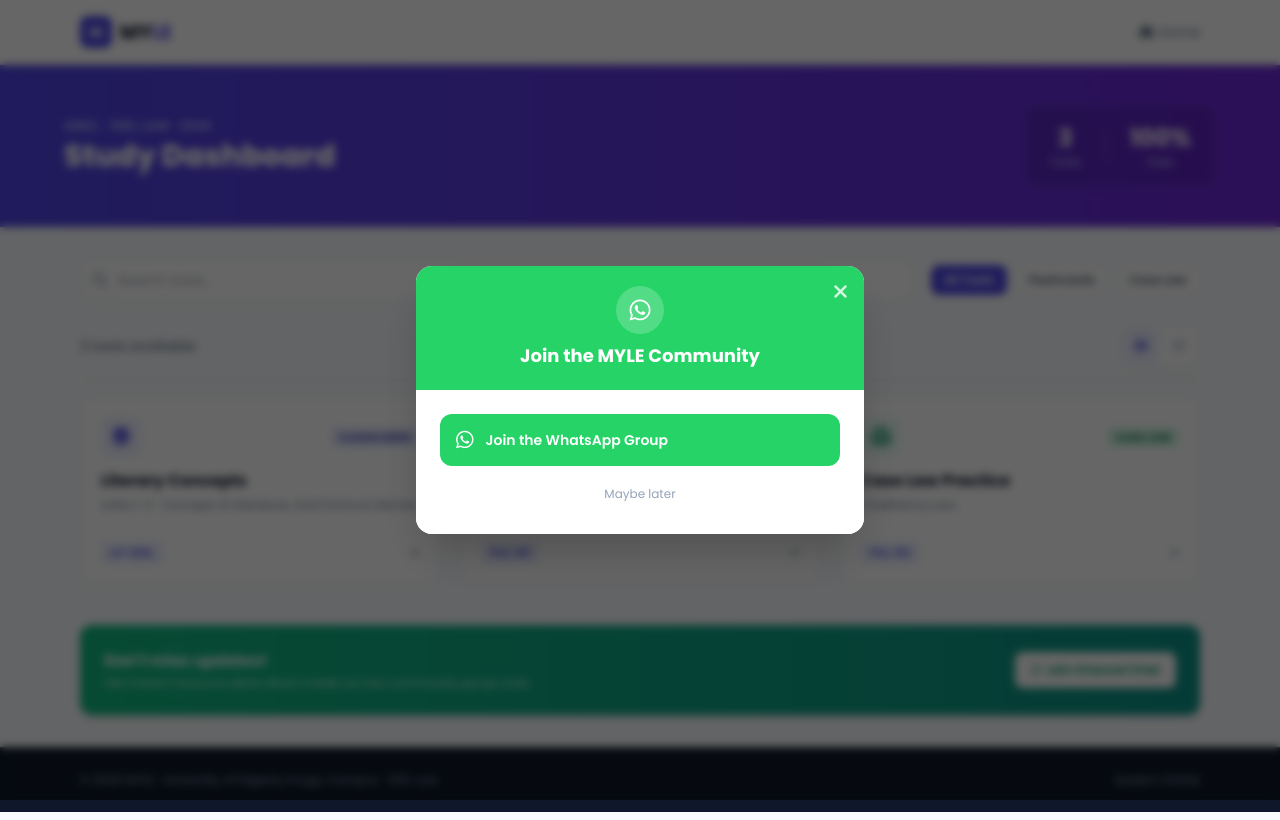
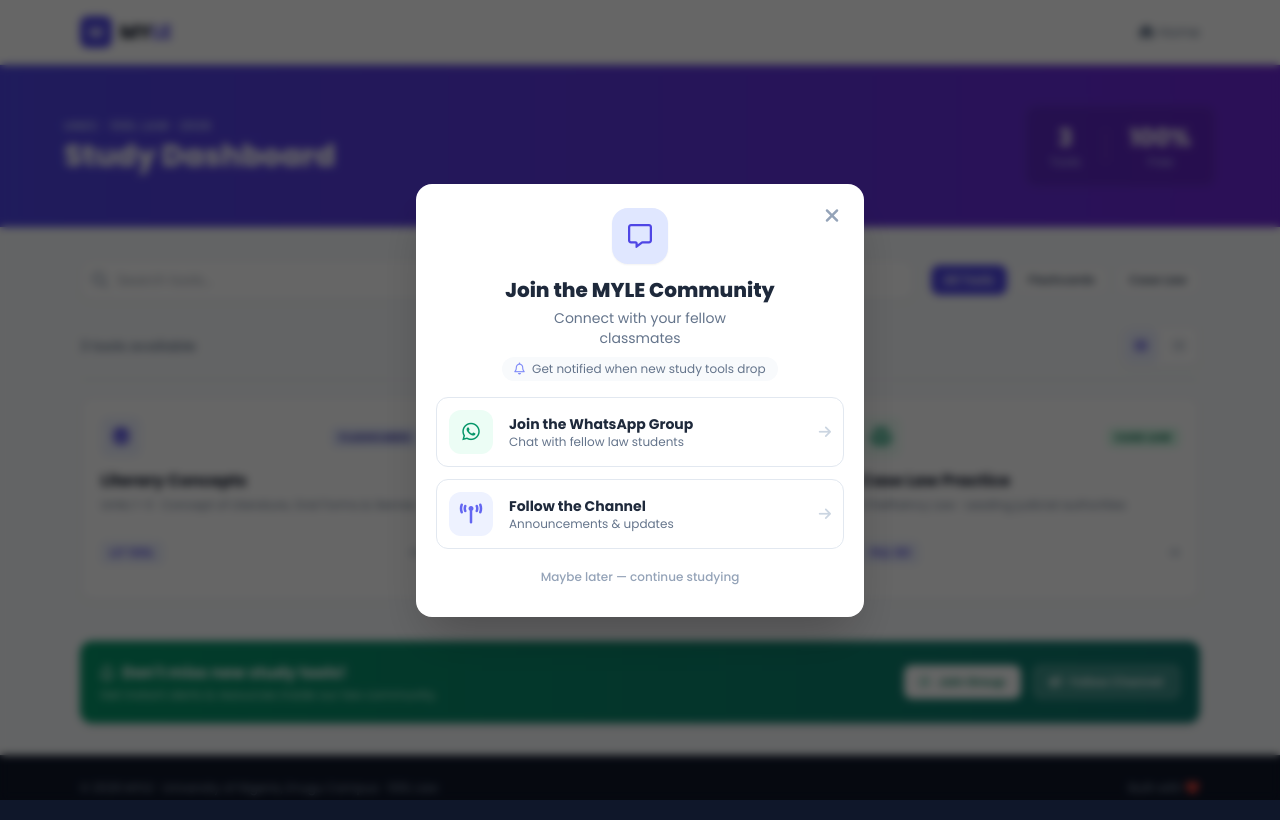
Before and after one commit to Dion-Fred/myle, a plain HTML site: page dashboard.html in a window 1280 px wide. Drawn offline with nearby package versions, Linux system fonts and the light colour scheme.

Commit message:
Fix Dashboard issues

```diff
--- a/dashboard.html
+++ b/dashboard.html
@@ -2,8 +2,8 @@
 <html lang="en">
 <head>
 <meta charset="UTF-8">
-<meta name="viewport" content="width=device-width, initial-scale=1.0">
-<title>Dashboard — MYLE</title>
+<meta name="viewport" content="width=device-width, initial-scale=1.0, user-scalable=yes">
+<title>Dashboard — MYLE | Law Study Tools</title>
 <link href="https://fonts.googleapis.com/css2?family=Poppins:wght@300;400;500;600;700;800&display=swap" rel="stylesheet">
 <link rel="stylesheet" href="https://cdnjs.cloudflare.com/ajax/libs/font-awesome/6.5.0/css/all.min.css">
 <script src="https://cdn.tailwindcss.com"></script>
@@ -19,44 +19,91 @@ tailwind.config = {
 <style>
   * { font-family: 'Poppins', sans-serif; }
   .filter-active { background-color: #4f46e5 !important; color: white !important; border-color: #4f46e5 !important; }
+  .popup-transition { transition: opacity 0.2s ease, transform 0.2s ease; }
+  .line-clamp-2 {
+    display: -webkit-box;
+    -webkit-line-clamp: 2;
+    -webkit-box-orient: vertical;
+    overflow: hidden;
+  }
 </style>
 </head>
 <body class="bg-slate-50 text-slate-800 min-h-screen flex flex-col">
 
-<!-- ════ WHATSAPP POPUP (Safe Modal Architecture) ════ -->
-<div id="waPopup" class="fixed inset-0 z-50 hidden items-center justify-center p-4 bg-black/60 backdrop-blur-sm">
-  <div class="bg-white rounded-2xl shadow-2xl w-full max-w-md overflow-hidden transition-all">
-    <div class="bg-[#25D366] p-5 text-white text-center relative">
-      <button id="closePopupTop" class="absolute top-3 right-4 text-white/80 hover:text-white text-xl"><i class="fa-solid fa-xmark"></i></button>
-      <div class="w-12 h-12 bg-white/20 rounded-full flex items-center justify-center mx-auto mb-2">
-        <i class="fa-brands fa-whatsapp text-2xl"></i>
+<!-- ════ FIXED COMMUNITY POPUP — matches screenshots (Group + Channel + “Maybe later”) ════ -->
+<div id="waPopup" class="fixed inset-0 z-50 hidden items-center justify-center p-4 bg-black/60 backdrop-blur-sm transition-all">
+  <div class="bg-white rounded-2xl shadow-2xl w-full max-w-md overflow-hidden transform transition-all popup-transition">
+    <!-- header with close + title -->
+    <div class="relative px-5 pt-6 pb-2 text-center">
+      <button id="closePopupTop" class="absolute top-4 right-4 text-slate-400 hover:text-slate-700 text-xl w-8 h-8 flex items-center justify-center rounded-full hover:bg-slate-100 transition">
+        <i class="fa-solid fa-xmark"></i>
+      </button>
+      <div class="w-14 h-14 bg-indigo-100 rounded-2xl flex items-center justify-center mx-auto mb-3 shadow-sm">
+        <i class="fa-regular fa-message text-indigo-600 text-2xl"></i>
       </div>
-      <h3 class="text-lg font-bold">Join the MYLE Community</h3>
+      <h2 class="text-xl font-extrabold text-slate-800">Join the MYLE Community</h2>
+      <p class="text-slate-500 text-sm mt-1 max-w-[250px] mx-auto">Connect with your fellow classmates</p>
     </div>
-    <div class="p-6 space-y-3 bg-white">
-      <a href="https://chat.whatsapp.com/EGrdpOs0XGOBZhoU6JneK5" target="_blank" class="flex items-center gap-3 w-full bg-[#25D366] text-white font-semibold rounded-xl px-4 py-3 hover:opacity-90">
-        <i class="fa-brands fa-whatsapp text-xl"></i>
-        <span class="text-sm">Join the WhatsApp Group</span>
+
+    <!-- announcement text (extra from screenshot) -->
+    <div class="px-5 pb-2 text-center">
+      <p class="text-xs text-slate-500 bg-slate-50 inline-block px-3 py-1 rounded-full">
+        <i class="fa-regular fa-bell mr-1 text-indigo-400"></i> Get notified when new study tools drop
+      </p>
+    </div>
+
+    <!-- Two CTA cards: WhatsApp Group + Channel (exactly as design) -->
+    <div class="px-5 space-y-3 mt-2">
+      <!-- WhatsApp Group card -->
+      <a href="https://chat.whatsapp.com/EGrdpOs0XGOBZhoU6JneK5" target="_blank" rel="noopener noreferrer" class="flex items-center gap-4 bg-white border border-slate-200 rounded-xl p-3 hover:border-emerald-300 hover:shadow-md transition-all group">
+        <div class="w-11 h-11 bg-emerald-50 rounded-xl flex items-center justify-center flex-shrink-0">
+          <i class="fa-brands fa-whatsapp text-emerald-600 text-xl"></i>
+        </div>
+        <div class="flex-1">
+          <h4 class="font-bold text-slate-800 text-sm group-hover:text-emerald-700">Join the WhatsApp Group</h4>
+          <p class="text-xs text-slate-500">Chat with fellow law students</p>
+        </div>
+        <i class="fa-solid fa-arrow-right text-slate-300 group-hover:text-emerald-500 text-sm"></i>
       </a>
-      <button id="closePopupBtn" class="w-full text-slate-400 text-xs py-2 hover:text-slate-600">Maybe later</button>
+
+      <!-- Channel card (WhatsApp channel) -->
+      <a href="https://whatsapp.com/channel/0029Vb89HYY5K3zW069YCD26" target="_blank" rel="noopener noreferrer" class="flex items-center gap-4 bg-white border border-slate-200 rounded-xl p-3 hover:border-indigo-300 hover:shadow-md transition-all group">
+        <div class="w-11 h-11 bg-indigo-50 rounded-xl flex items-center justify-center flex-shrink-0">
+          <i class="fa-solid fa-broadcast-tower text-indigo-500 text-xl"></i>
+        </div>
+        <div class="flex-1">
+          <h4 class="font-bold text-slate-800 text-sm group-hover:text-indigo-600">Follow the Channel</h4>
+          <p class="text-xs text-slate-500">Announcements & updates</p>
+        </div>
+        <i class="fa-solid fa-arrow-right text-slate-300 group-hover:text-indigo-500 text-sm"></i>
+      </a>
+    </div>
+
+    <!-- Maybe later action (dismiss popup) -->
+    <div class="px-5 pb-6 pt-3 text-center">
+      <button id="closePopupBtn" class="text-slate-400 text-xs font-medium py-2 px-4 rounded-lg hover:bg-slate-100 hover:text-slate-600 transition w-full">
+        Maybe later — continue studying
+      </button>
     </div>
   </div>
 </div>
 
-<!-- ════ NAV ════ -->
+<!-- ════ NAVIGATION ════ -->
 <nav class="bg-white border-b border-slate-200 sticky top-0 z-40 shadow-sm">
   <div class="max-w-6xl mx-auto px-4 h-16 flex items-center justify-between">
-    <a href="index.html" class="flex items-center gap-2">
+    <a href="./index.html" class="flex items-center gap-2">
       <div class="w-8 h-8 bg-indigo-600 rounded-lg flex items-center justify-center">
         <span class="text-white font-bold text-sm">M</span>
       </div>
       <span class="text-xl font-bold text-slate-900">MY<span class="text-indigo-600">LE</span></span>
     </a>
-    <a href="index.html" class="text-sm text-slate-500 hover:text-indigo-600"><i class="fa-solid fa-house mr-1"></i>Home</a>
+    <div class="flex items-center gap-4">
+      <a href="./index.html" class="text-sm text-slate-500 hover:text-indigo-600"><i class="fa-solid fa-house mr-1"></i>Home</a>
+    </div>
   </div>
 </nav>
 
-<!-- ════ HEADER ════ -->
+<!-- ════ HERO HEADER ════ -->
 <div class="bg-gradient-to-r from-indigo-600 to-violet-700 text-white py-10 px-4">
   <div class="max-w-6xl mx-auto flex flex-col sm:flex-row sm:items-center sm:justify-between gap-6">
     <div>
@@ -77,10 +124,10 @@ tailwind.config = {
   </div>
 </div>
 
-<!-- ════ MAIN CONTENT ════ -->
+<!-- ════ MAIN CONTENT (search + filters + cards) ════ -->
 <main class="max-w-6xl mx-auto px-4 py-8 flex-1 w-full">
 
-  <!-- Search & Filter Layout Container -->
+  <!-- Search & Filter Layout -->
   <div class="flex flex-col md:flex-row gap-4 mb-6">
     <div class="relative flex-1">
       <i class="fa-solid fa-magnifying-glass absolute left-3 top-1/2 -translate-y-1/2 text-slate-400"></i>
@@ -89,7 +136,7 @@ tailwind.config = {
     <div class="flex gap-2 flex-wrap items-center" id="filterBar"></div>
   </div>
 
-  <!-- Stats Header Row -->
+  <!-- Stats + view toggle -->
   <div class="flex items-center justify-between mb-4 border-b border-slate-200 pb-3">
     <p class="text-sm font-medium text-slate-500" id="resultsLabel">Initializing framework...</p>
     <div class="flex items-center gap-1.5 bg-white p-1 rounded-lg border border-slate-200 shadow-sm">
@@ -98,22 +145,29 @@ tailwind.config = {
     </div>
   </div>
 
-  <!-- Main Rendering target area -->
+  <!-- Tools rendering container -->
   <div id="toolsGrid" class="grid grid-cols-1 sm:grid-cols-2 lg:grid-cols-3 gap-5 mb-10 min-h-[100px]"></div>
 
-  <!-- Empty fallback state notice container -->
+  <!-- Empty state fallback -->
   <div id="emptyState" class="hidden text-center py-12 bg-white rounded-2xl border border-slate-200 p-6 mb-10 shadow-sm">
     <i class="fa-solid fa-folder-open text-slate-300 text-3xl mb-2"></i>
     <h3 class="text-base font-bold text-slate-700">No matching tools found</h3>
   </div>
 
-  <!-- Bottom Inline Marketing Strip -->
-  <div class="rounded-xl bg-gradient-to-r from-emerald-500 to-teal-600 p-6 text-white flex flex-col sm:flex-row items-center justify-between gap-4 shadow-md">
+  <!-- ════ UPDATED BOTTOM STRIP (group + channel double CTA) ════ -->
+  <div class="rounded-xl bg-gradient-to-r from-emerald-600 to-teal-700 p-5 text-white flex flex-col sm:flex-row items-center justify-between gap-4 shadow-md">
     <div>
-      <h3 class="font-bold text-base">Don't miss updates!</h3>
-      <p class="text-emerald-100 text-xs mt-0.5">Get instant resource alerts direct inside our law community group chat.</p>
+      <h3 class="font-bold text-base flex items-center gap-2"><i class="fa-regular fa-bell"></i> Don't miss new study tools!</h3>
+      <p class="text-emerald-100 text-xs mt-0.5">Get instant alerts & resources inside our law community.</p>
     </div>
-    <a href="https://chat.whatsapp.com/EGrdpOs0XGOBZhoU6JneK5" target="_blank" class="bg-white text-emerald-600 font-bold text-xs px-4 py-2.5 rounded-lg shadow hover:bg-emerald-50 whitespace-nowrap"><i class="fa-brands fa-whatsapp mr-1"></i>Join Channel Chat</a>
+    <div class="flex gap-3 flex-wrap">
+      <a href="https://chat.whatsapp.com/EGrdpOs0XGOBZhoU6JneK5" target="_blank" class="bg-white text-emerald-700 font-semibold text-xs px-4 py-2 rounded-lg shadow hover:bg-emerald-50 flex items-center gap-2 transition">
+        <i class="fa-brands fa-whatsapp text-emerald-600"></i> Join Group
+      </a>
+      <a href="https://whatsapp.com/channel/0029Vb89HYY5K3zW069YCD26" target="_blank" class="bg-white/20 backdrop-blur-sm border border-white/40 text-white font-semibold text-xs px-4 py-2 rounded-lg shadow hover:bg-white/30 flex items-center gap-2 transition">
+        <i class="fa-solid fa-bullhorn"></i> Follow Channel
+      </a>
+    </div>
   </div>
 </main>
 
@@ -121,17 +175,17 @@ tailwind.config = {
 <footer class="bg-slate-900 text-slate-400 py-6 mt-auto text-xs border-t border-slate-800">
   <div class="max-w-6xl mx-auto px-4 flex flex-col sm:flex-row items-center justify-between gap-3">
     <p>© 2026 MYLE · University of Nigeria, Enugu Campus · 100L Law</p>
-    <p>System Online</p>
+    <p> Built with ❤️</p>
   </div>
 </footer>
 
-<!-- ════ CORE LOGIC CONTROLLER ════ -->
+<!-- ════ CORE DASHBOARD LOGIC (tools, filters, cards, popup controller) ════ -->
 <script>
-  // Complete failproof offline static layout structure array
+  // ---------- STUDY TOOLS DATABASE ----------
   let tools = [
     { id: 'literary-concepts', title: 'Literary Concepts', subtitle: 'Units 1–3 · Concept of Literature, Oral Forms & Genres', course: 'LIT 100L', type: 'flashcards', file: 'tools/literary_concepts.html', count: 40, countLabel: 'cards' },
-    { id: 'pul101-flashcards', title: 'PUL 101 Flashcards', subtitle: 'Legal Concepts', course: 'PUL 101', type: 'flashcards', file: 'tools/pul101_flashcards.html', count: 24, countLabel: 'cards' },
-    { id: 'case-law-chieftaincy', title: 'Case Law Practice', subtitle: 'Chieftaincy Law', course: 'PUL 101', type: 'case-law', file: 'tools/case_law_practice.html', count: 12, countLabel: 'cases' }
+    { id: 'pul101-flashcards', title: 'PUL 101 Flashcards', subtitle: 'Legal Concepts · Sources of Law & Nigerian Legal System', course: 'PUL 101', type: 'flashcards', file: 'tools/pul101_flashcards.html', count: 24, countLabel: 'cards' },
+    { id: 'case-law-chieftaincy', title: 'Case Law Practice', subtitle: 'Chieftaincy Law · Leading judicial authorities', course: 'PUL 101', type: 'case-law', file: 'tools/case_law_practice.html', count: 12, countLabel: 'cases' }
   ];
 
   const typeConfig = {
@@ -145,6 +199,7 @@ tailwind.config = {
   let currentView  = 'grid';
   let isLoading    = true;
 
+  // render filter pills
   function renderFilters() {
     const bar = document.getElementById('filterBar');
     if (!bar) return;
@@ -168,6 +223,7 @@ tailwind.config = {
     });
   }
 
+  // dynamic card rendering (grid / list)
   function renderCards() {
     const grid = document.getElementById('toolsGrid');
     const label = document.getElementById('resultsLabel');
@@ -243,7 +299,43 @@ tailwind.config = {
     });
   }
 
+  // POPUP HANDLER (improved community popup)
+  function initPopup() {
+    const popup = document.getElementById('waPopup');
+    if (!popup) return;
+
+    const closeTop = document.getElementById('closePopupTop');
+    const closeBtn = document.getElementById('closePopupBtn');
+
+    function closePopupAndRemember() {
+      if (popup) {
+        popup.classList.remove('flex');
+        popup.classList.add('hidden');
+      }
+      sessionStorage.setItem('myle-popup-seen', '1');
+    }
+
+    if (closeTop) closeTop.onclick = closePopupAndRemember;
+    if (closeBtn) closeBtn.onclick = closePopupAndRemember;
+
+    // Show popup after 2 seconds only if not seen in this session
+    if (!sessionStorage.getItem('myle-popup-seen')) {
+      setTimeout(() => {
+        if (popup) {
+          popup.classList.remove('hidden');
+          popup.classList.add('flex');
+        }
+      }, 2000);
+    }
+  }
+
+  // MAIN INIT
   document.addEventListener('DOMContentLoaded', () => {
+    // set tool counter
+    const counterSpan = document.getElementById('toolCount');
+    if (counterSpan) counterSpan.textContent = tools.length;
+
+    // view toggle
     const viewGrid = document.getElementById('viewGrid');
     const viewList = document.getElementById('viewList');
     const search = document.getElementById('searchInput');
@@ -265,34 +357,23 @@ tailwind.config = {
 
     if (search) search.oninput = () => renderCards();
 
-    // Safely update fallback counters
-    const counter = document.getElementById('toolCount');
-    if (counter) counter.textContent = tools.length;
-
     renderFilters();
     renderCards();
 
-    // Simulated skeleton load window wrapper
+    // simulate loading skeleton for smoothness
     setTimeout(() => {
       isLoading = false;
       renderCards();
-    }, 800);
+    }, 700);
 
-    // ── WhatsApp Popup Modal Rules ──
-    const popup = document.getElementById('waPopup');
-    function closePopup() {
-      if (popup) { popup.classList.replace('flex', 'hidden'); }
-      sessionStorage.setItem('myle-popup-seen', '1');
-    }
+    // launch popup (screenshot fixed)
+    initPopup();
 
-    if (document.getElementById('closePopupTop')) document.getElementById('closePopupTop').onclick = closePopup;
-    if (document.getElementById('closePopupBtn')) document.getElementById('closePopupBtn').onclick = closePopup;
-
-    if (!sessionStorage.getItem('myle-popup-seen')) {
-      setTimeout(() => {
-        if (popup) { popup.classList.replace('hidden', 'flex'); }
-      }, 2000);
-    }
+    // extra: ensure any external link inside popup doesn't interfere with session
+    const groupLinkInsidePopup = document.querySelector('#waPopup a[href*="chat.whatsapp.com"]');
+    const channelLinkInsidePopup = document.querySelector('#waPopup a[href*="whatsapp.com/channel"]');
+    if (groupLinkInsidePopup) groupLinkInsidePopup.setAttribute('target', '_blank');
+    if (channelLinkInsidePopup) channelLinkInsidePopup.setAttribute('target', '_blank');
   });
 </script>
 </body>
```
